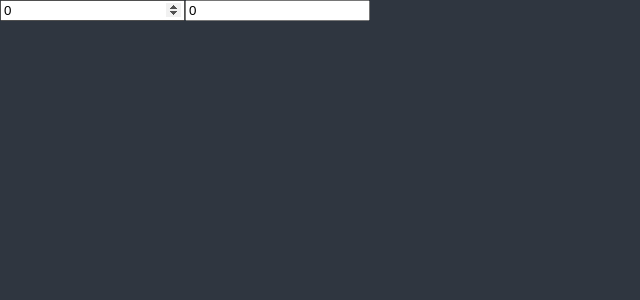
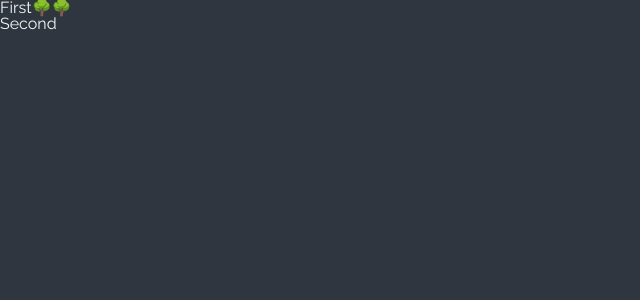
Before and after one commit to jyoh5/react-masterclass, a React (Create React App) app: page / in a window 1280 px wide. Shown: the top 300 px of the page, without its empty margins (0-640 px from the left). Built offline with nearby package versions, Linux system fonts and the light colour scheme.

Commit message:
drag and drop (feat.react-beautiful-dnd)

```diff
--- a/package.json
+++ b/package.json
@@ -13,6 +13,7 @@
     "apexcharts": "^3.41.0",
     "react": "^18.2.0",
     "react-apexcharts": "^1.4.1",
+    "react-beautiful-dnd": "^13.1.1",
     "react-dom": "^18.2.0",
     "react-helmet": "^6.1.0",
     "react-hook-form": "^7.45.2",
@@ -51,6 +52,7 @@
     ]
   },
   "devDependencies": {
+    "@types/react-beautiful-dnd": "^13.1.4",
     "@types/react-helmet": "^6.1.6",
     "@types/react-router-dom": "^5.3.3"
   }
--- a/src/App.tsx
+++ b/src/App.tsx
@@ -1,21 +1,28 @@
-import { useRecoilState } from "recoil";
-import { hourSelector, minuteState } from "./atoms";
-import React from "react";
+import { DragDropContext, Draggable, Droppable } from "react-beautiful-dnd";
 
 function App() {
-    const [minutes, setMinutes] = useRecoilState(minuteState);
-    const [hours, setHours] = useRecoilState(hourSelector);
-    const onMinutesChange = (e:React.FormEvent<HTMLInputElement>) => {
-        setMinutes(+e.currentTarget.value);
-    }
-    const onHoursChange = (e:React.FormEvent<HTMLInputElement>) => {
-        setHours(+e.currentTarget.value);
-    }
+    const onDragEnd = () => {};
     return (
-        <div>
-            <input value={minutes} onChange={onMinutesChange} type="number" placeholder="Minutes" />
-            <input value={hours} onChange={onHoursChange} type="number" placeholder="Hours" />
-        </div>
+        <DragDropContext onDragEnd={onDragEnd}>
+            <div>
+                <Droppable droppableId="one">
+                    {(magic) => (
+                        <ul ref={magic.innerRef} {...magic.droppableProps}>
+                            <Draggable draggableId="first" index={0}>
+                                {(magic) => (<li ref={magic.innerRef} {...magic.draggableProps}>
+                                    First
+                                    <span {...magic.dragHandleProps}>🌳🌳</span>
+                                    </li>
+                                )}
+                            </Draggable>
+                            <Draggable draggableId="second" index={1}>
+                                {(magic) => <li ref={magic.innerRef} {...magic.draggableProps} {...magic.dragHandleProps}>Second</li>}
+                            </Draggable>
+                        </ul>
+                    )}
+                </Droppable>
+            </div>
+        </DragDropContext>
     );
 }
 
--- a/src/atoms.tsx
+++ b/src/atoms.tsx
@@ -1,18 +1 @@
 import { atom, selector } from "recoil";
-
-export const minuteState = atom({
-    key: "minutes",
-    default: 0,
-})
-
-export const hourSelector = selector<number>({
-    key: "hours",
-    get: ({get}) => {
-        const minutes = get(minuteState);
-        return minutes/60;
-    },
-    set: ({set}, newValue) => {
-        const minutes = Number(newValue) * 60;
-        set(minuteState, minutes);
-    }
-})
--- a/src/index.tsx
+++ b/src/index.tsx
@@ -71,12 +71,12 @@ const GlobalStyle = createGlobalStyle`
 
 const root = ReactDOM.createRoot(document.getElementById("root") as HTMLElement);
 root.render(
-  <React.StrictMode>
+//   <React.StrictMode>
     <RecoilRoot>
         <ThemeProvider theme={darkTheme}>
             <GlobalStyle />
             <App />
         </ThemeProvider>
     </RecoilRoot>
-  </React.StrictMode>
+//   </React.StrictMode>
 );
```
Also changed, not shown: 1 other file (tests, documents, lock files or other folders).
